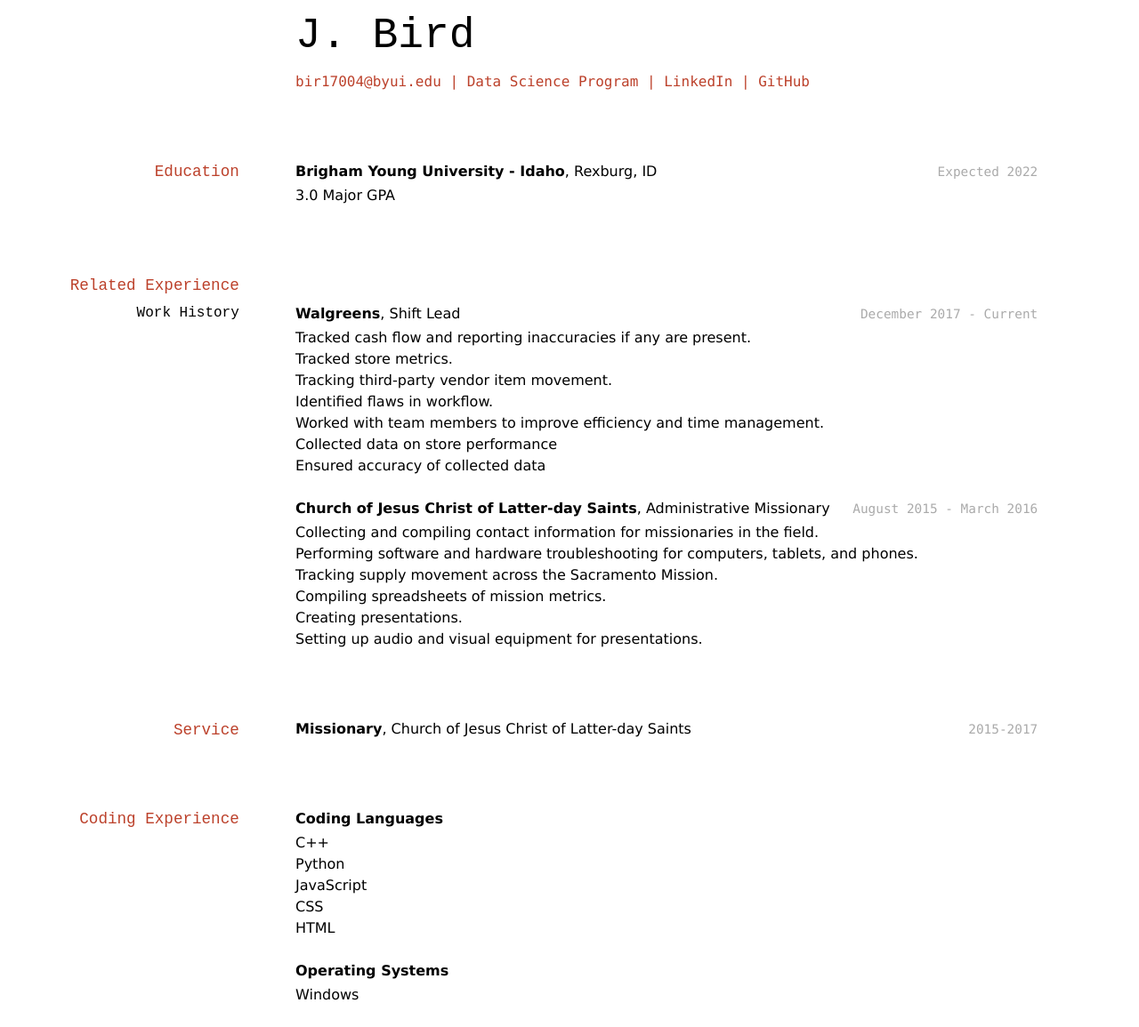
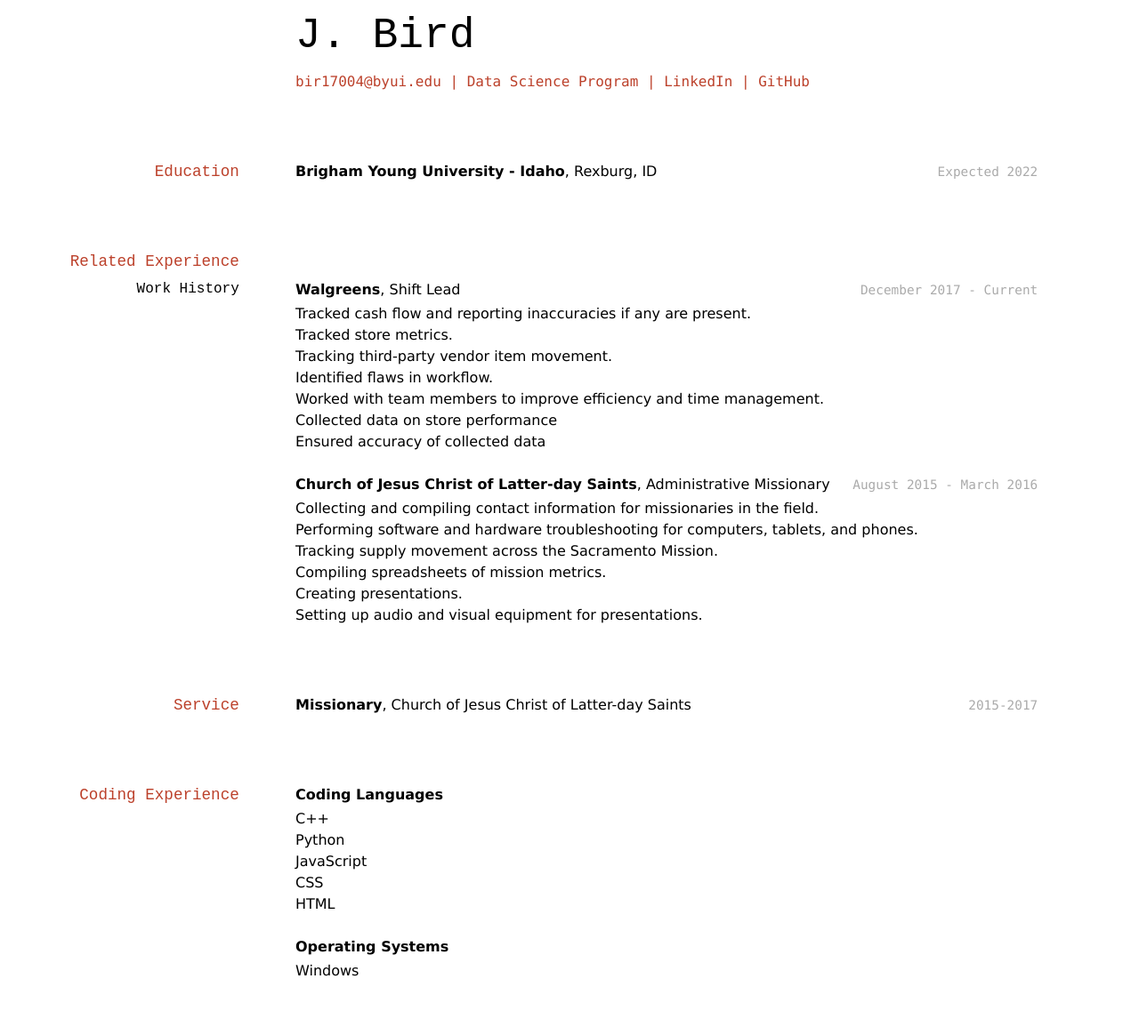
Before and after one commit to naBlueJay/BirdJ_resume, a Jekyll site: the page built from docs/index.md, in a window 1280 px wide. Shown: the whole page at 89% size. Built offline with Jekyll 4.4.1, drawn with Linux system fonts in a browser that asks for light colours; after the commit the page ends 1128 px from its top, so only the background shows below that.

Commit message:
made some small changes

```diff
--- a/docs/index.md
+++ b/docs/index.md
@@ -17,8 +17,6 @@ title: J. Bird Resume
 
 `Expected 2022`
 __Brigham Young University - Idaho__, Rexburg, ID
-
-- 3.0 Major GPA
 
 
 ## Related Experience
```
